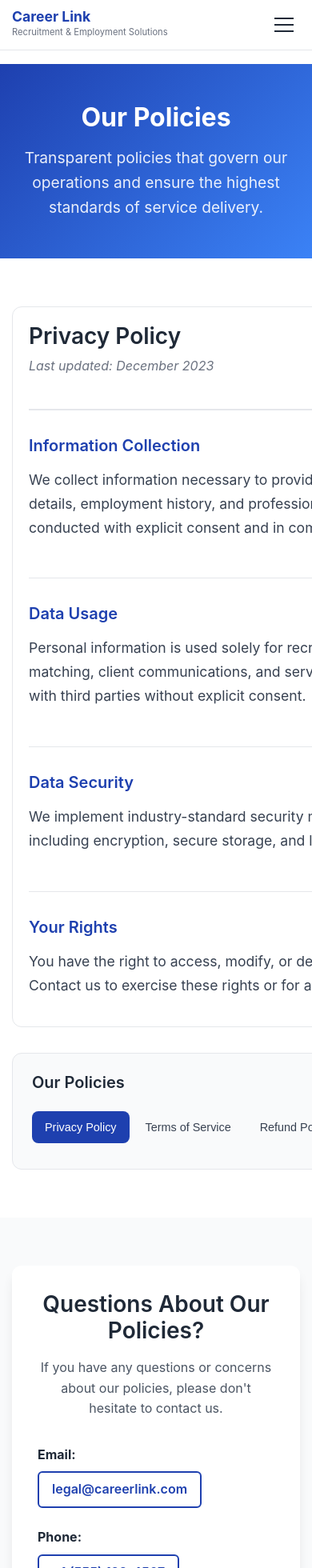
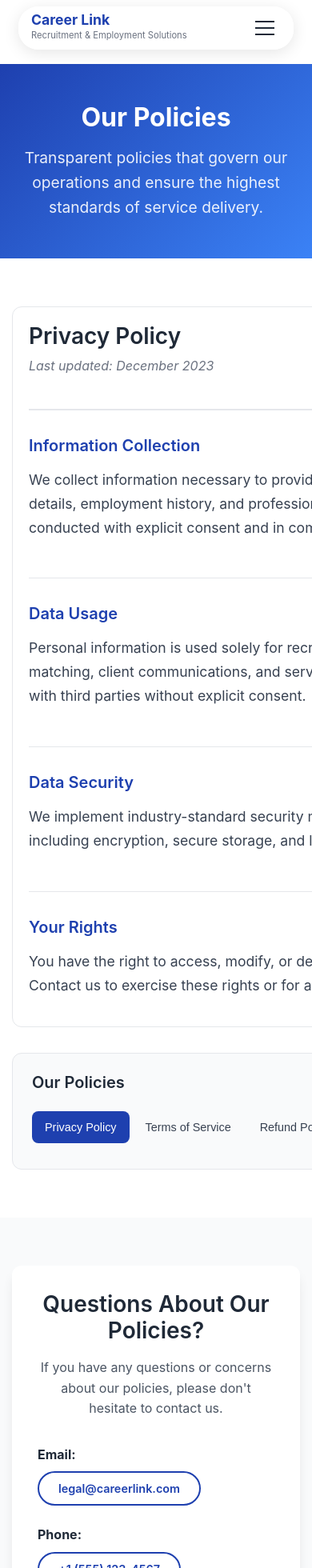
Before and after one commit to Ziad-Asr/recruitment-refined, a React (Vite) app: page /policies in a window 390 px wide. Shown: the top 1960 px of the page at 80% size. Built offline with nearby package versions, Linux system fonts and the light colour scheme.

Commit message:
Refactor Header component

```diff
--- a/src/components/Header/Header.css
+++ b/src/components/Header/Header.css
@@ -3,18 +3,22 @@
   top: 0;
   left: 0;
   right: 0;
-  background: rgba(255, 255, 255, 0.95);
-  backdrop-filter: blur(10px);
-  border-bottom: 1px solid var(--gray-200);
   z-index: 1000;
+  padding: 1rem 2rem;
   transition: all var(--transition-normal);
 }
 
 .header-content {
+  max-width: 1200px;
+  margin: 0 auto;
   display: flex;
   align-items: center;
   justify-content: space-between;
-  padding: 1rem 0;
+  padding: 0.75rem 2rem;
+  background: rgba(255, 255, 255, 0.95);
+  backdrop-filter: blur(10px);
+  border-radius: 50px;
+  box-shadow: 0 4px 20px rgba(0, 0, 0, 0.1);
 }
 
 .header-logo {
@@ -92,10 +96,11 @@
   color: var(--primary-blue);
   text-decoration: none;
   font-weight: 600;
-  padding: 0.5rem 1rem;
+  padding: 0.5rem 1.5rem;
   border: 2px solid var(--primary-blue);
-  border-radius: 6px;
+  border-radius: 25px;
   transition: all var(--transition-fast);
+  font-size: 0.9rem;
 }
 
 .contact-link:hover {
@@ -191,6 +196,15 @@
 
 /* Mobile Responsive */
 @media (max-width: 768px) {
+  .header {
+    padding: 0.5rem 1rem;
+  }
+
+  .header-content {
+    padding: 0.5rem 1.5rem;
+    border-radius: 25px;
+  }
+
   .desktop-nav {
     display: none;
   }
@@ -205,6 +219,10 @@
 
   .mobile-nav {
     display: block;
+    margin-top: 1rem;
+    border-radius: 20px;
+    left: 1rem;
+    right: 1rem;
   }
 
   .logo-text {
@@ -217,11 +235,19 @@
 }
 
 @media (max-width: 480px) {
+  .header {
+    padding: 0.5rem;
+  }
+
   .header-content {
-    padding: 0.75rem 0;
+    padding: 0.5rem 1rem;
   }
 
   .logo-text {
     font-size: 1.1rem;
   }
+
+  .nav-list {
+    gap: 1.5rem;
+  }
 }
```
